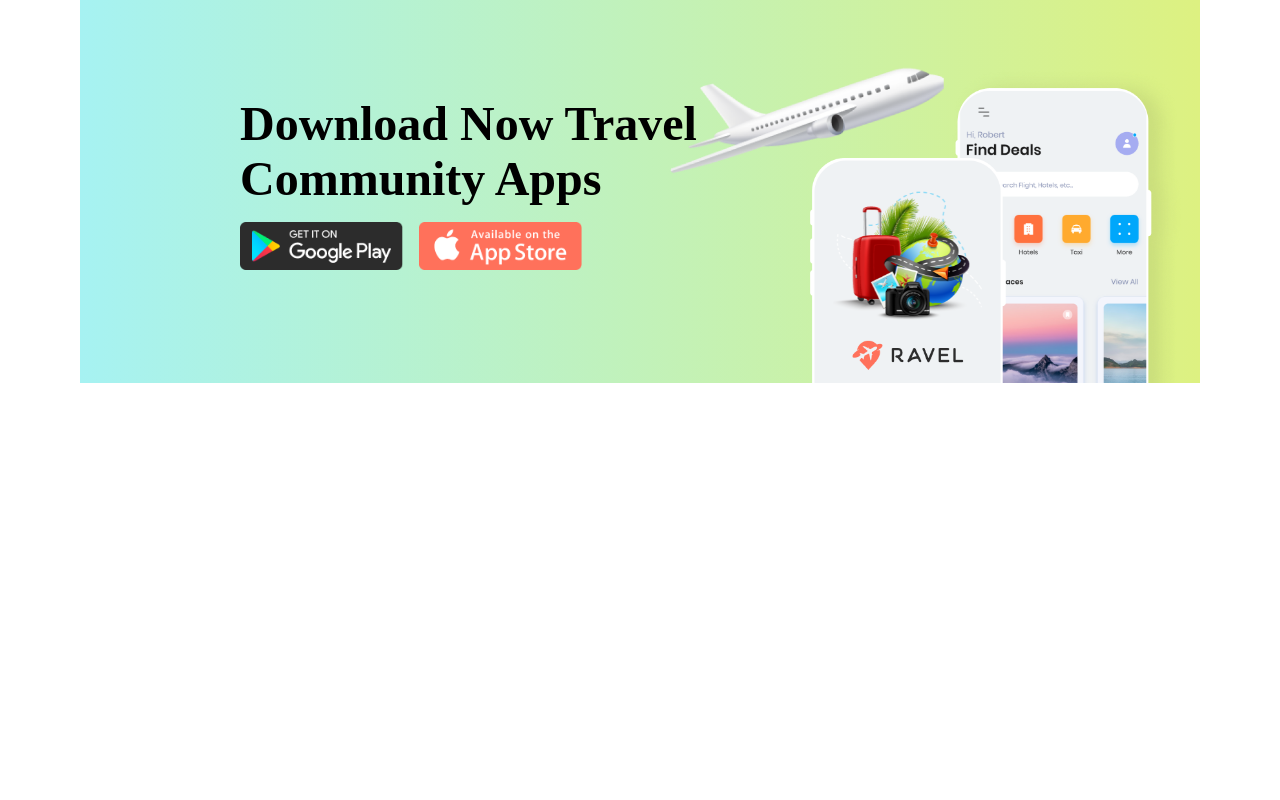
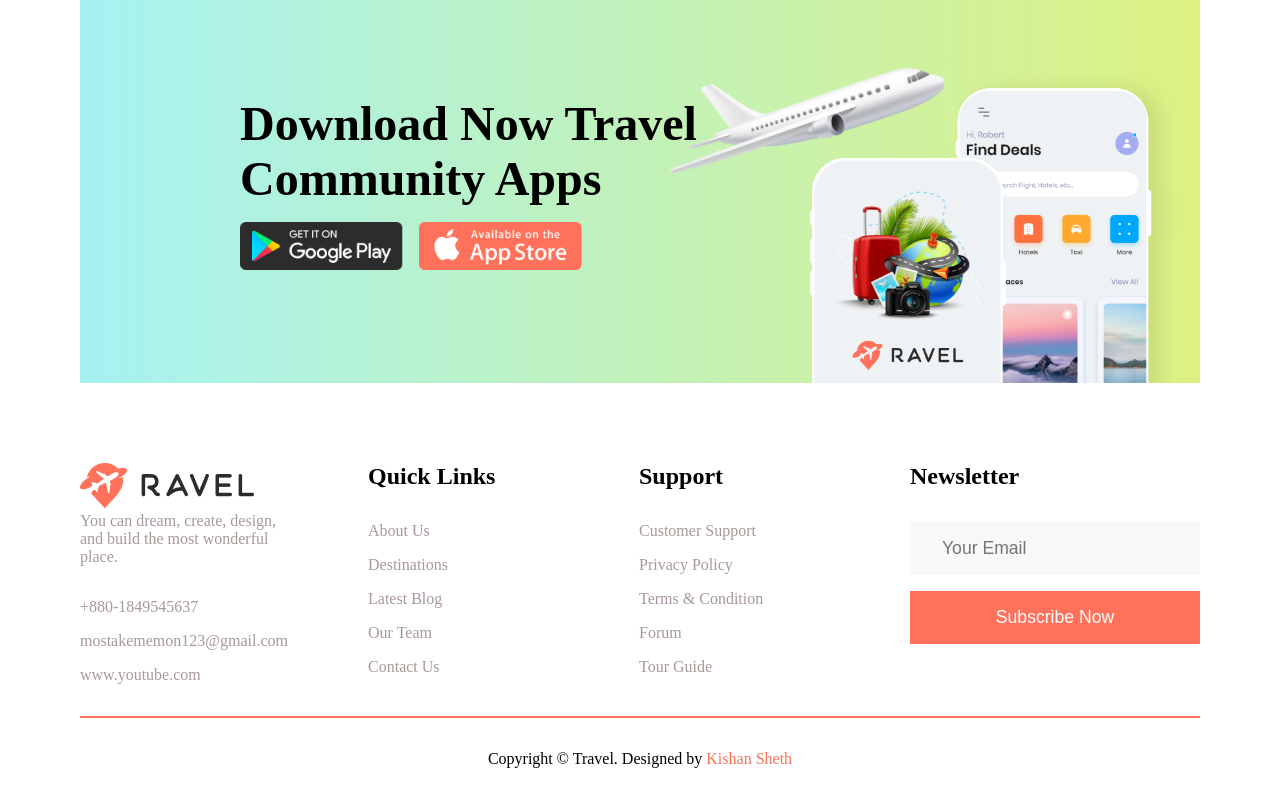
Before and after one commit to MostakemHossain/Travel-Agency-styled-component, a React (Vite) app in the folder travel-agency/: page / in a window 1280 px wide. Shown: the part 4257-5057 px from the top of the page. Before the commit the page ends 4720 px from the top, so only its background shows below. Built offline with nearby package versions, Linux system fonts and the light colour scheme.

Commit message:
footer section added

```diff
--- a/travel-agency/src/App.jsx
+++ b/travel-agency/src/App.jsx
@@ -1,6 +1,7 @@
 
 import Destination from './components/Destination'
 import DownloadApp from './components/DownloadApp'
+import Footer from './components/Footer'
 import Home from './components/Home'
 import Navber from './components/Navber'
 import Offer from './components/Offer'
@@ -21,6 +22,7 @@
       <Tours />
       <Testimonials></Testimonials>
       <DownloadApp></DownloadApp>
+      <Footer></Footer>
 
 
     </div>
--- /dev/null
+++ b/travel-agency/src/components/Footer.jsx
@@ -0,0 +1,136 @@
+
+import styled from "styled-components";
+import logo from "../assets/logo.png";
+import Button from "./Button";
+
+export default function Footer() {
+    const quickLinks = [
+        "About Us",
+        "Destinations",
+        "Latest Blog",
+        "Our Team",
+        "Contact Us",
+    ];
+    const supportLinks = [
+        "Customer Support",
+        "Privacy Policy",
+        "Terms & Condition",
+        "Forum",
+        "Tour Guide",
+    ];
+    return (
+        <Container>
+            <div className="upper-footer">
+                <div className="col">
+                    <div className="brand">
+                        <div className="logo">
+                            <img src={logo} alt="logo" />
+                        </div>
+                        <p className="desciption">
+                            You can dream, create, design, and build the most wonderful place.
+                        </p>
+                    </div>
+                    <ul>
+                        <li>
+                            <span> +880-1849545637 </span>
+                        </li>
+                        <li>
+                            <span>mostakememon123@gmail.com</span>
+                        </li>
+                        <li>
+                            <span>www.youtube.com</span>
+                        </li>
+                    </ul>
+                </div>
+                <div className="col">
+                    <h2>Quick Links</h2>
+                    <ul>
+                        {quickLinks.map((link) => (
+                            <li key={link}>{link}</li>
+                        ))}
+                    </ul>
+                </div>
+                <div className="col">
+                    <h2>Support</h2>
+                    <ul>
+                        {supportLinks.map((link) => (
+                            <li key={link}>{link}</li>
+                        ))}
+                    </ul>
+                </div>
+                <div className="col">
+                    <h2>Newsletter</h2>
+                    <div className="newsletter">
+                        <input type="text" placeholder="Your Email" />
+                        <Button text="Subscribe Now" />
+                    </div>
+                </div>
+            </div>
+            <div className="lower-footer">
+                <span>
+                    Copyright &copy; Travel. Designed by <a href="#">Kishan Sheth</a>
+                </span>
+            </div>
+        </Container>
+    );
+}
+
+const Container = styled.footer`
+  .upper-footer {
+    display: grid;
+    grid-template-columns: 1fr 1fr 1fr 1fr;
+    justify-content: center;
+    border-bottom: 2px solid var(--primary-color);
+    padding-bottom: 2rem;
+    gap: 5rem;
+    .col {
+      display: flex;
+      flex-direction: column;
+      gap: 2rem;
+      color: var(--secondary-text);
+      h2 {
+        color: black;
+      }
+      ul {
+        list-style: none;
+        display: flex;
+        flex-direction: column;
+        gap: 1rem;
+        li {
+          cursor: pointer;
+          transition: var(--default-transition);
+          &:hover {
+            color: var(--primary-color);
+          }
+        }
+      }
+      .newsletter {
+        display: flex;
+        flex-direction: column;
+        gap: 1rem;
+        input {
+          padding: 1rem 2rem;
+          border: none;
+          font-size: 1.1rem;
+          color: black;
+          cursor: pointer;
+          background-color: #f8f8f8;
+        }
+      }
+    }
+  }
+  .lower-footer {
+    padding: 2rem 0;
+    text-align: center;
+    a {
+      text-decoration: none;
+      color: var(--primary-color);
+    }
+  }
+  @media screen and (min-width: 280px) and (max-width: 1080px) {
+    margin: 2rem;
+    .upper-footer {
+      grid-template-columns: 1fr;
+    }
+  }
+`;
```
Also changed, not shown: 1 other file (tests, documents, lock files or other folders).
